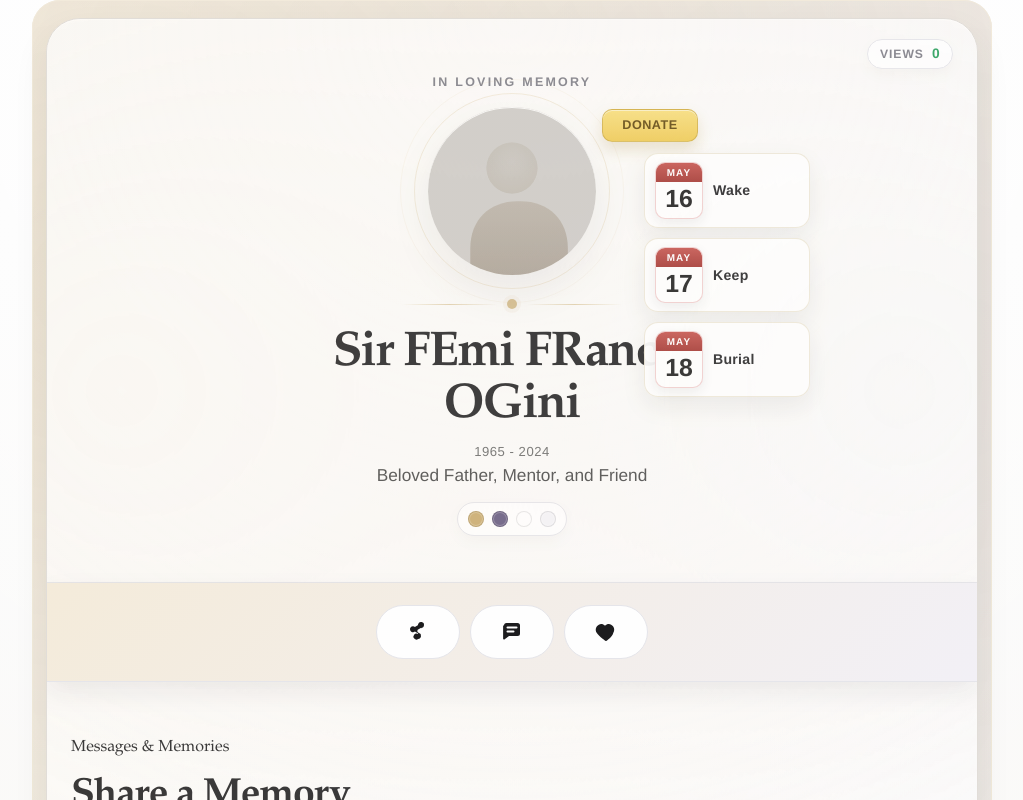
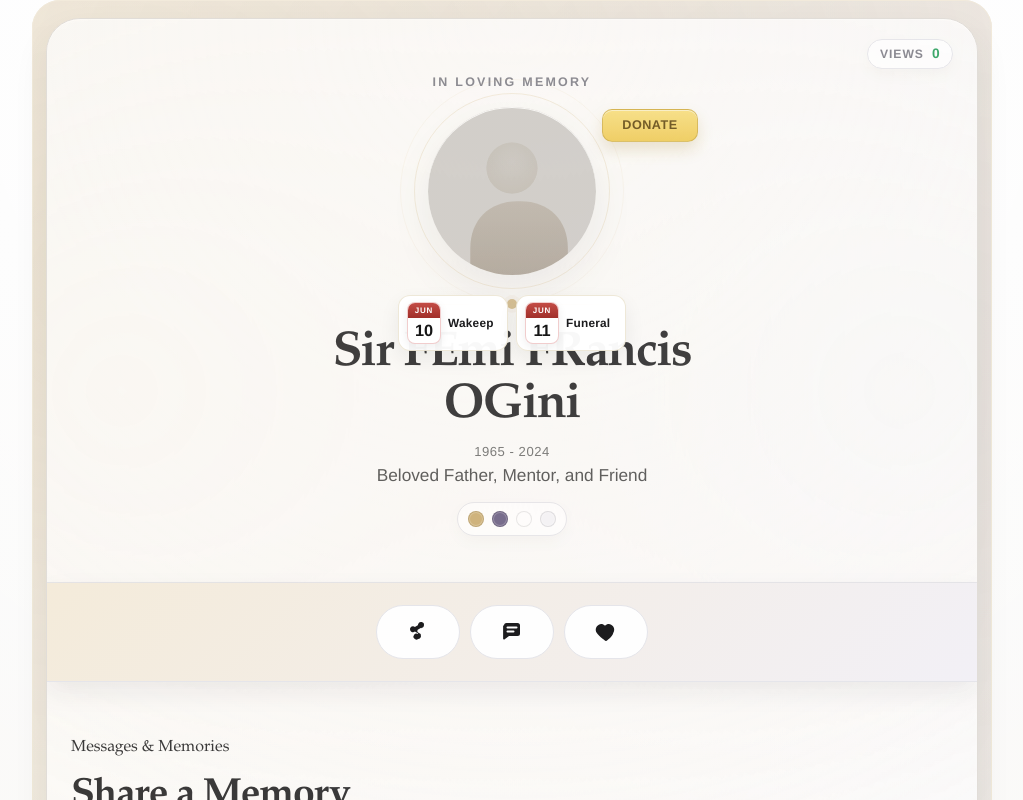
Before and after one commit to francis-dotcom/biotribute, a Next.js app: page /SirFemiOgini in a window 1280 px wide. Shown: the top 800 px of the page, without its empty margins (128-1151 px from the left). Built offline with nearby package versions, Linux system fonts and the light colour scheme; no server answers.

Commit message:
code: 2 file(s)

```diff
--- a/src/app/[slug]/page.tsx
+++ b/src/app/[slug]/page.tsx
@@ -27,9 +27,8 @@ type PageProps = {
 };
 
 const heroServiceCards = [
-  { label: "Wake", month: "MAY", day: "16" },
-  { label: "Keep", month: "MAY", day: "17" },
-  { label: "Burial", month: "MAY", day: "18" },
+  { label: "Wakeep", month: "JUN", day: "10" },
+  { label: "Funeral", month: "JUN", day: "11" },
 ] as const;
 
 export const dynamic = "force-dynamic";
--- a/src/app/globals.css
+++ b/src/app/globals.css
@@ -533,56 +533,61 @@ textarea {
 
 .hero-service-panel {
   position: absolute;
-  top: 46px;
-  right: -214px;
-  display: grid;
-  gap: 10px;
-  width: 166px;
+  top: 188px;
+  left: 50%;
+  transform: translateX(-50%);
+  display: flex;
+  align-items: stretch;
+  justify-content: center;
+  gap: 8px;
+  width: max-content;
+  z-index: 1;
 }
 
 .hero-service-card {
   display: flex;
   align-items: center;
-  gap: 10px;
-  padding: 8px 10px;
+  gap: 7px;
+  min-width: 110px;
+  padding: 6px 8px;
   border: 1px solid rgba(149, 111, 17, 0.16);
-  border-radius: 14px;
-  background: rgba(255, 255, 255, 0.95);
-  box-shadow: 0 10px 24px rgba(28, 28, 30, 0.08);
+  border-radius: 12px;
+  background: rgba(255, 255, 255, 0.97);
+  box-shadow: 0 8px 20px rgba(28, 28, 30, 0.07);
 }
 
 .hero-service-calendar {
-  width: 48px;
-  border-radius: 10px;
+  width: 34px;
+  border-radius: 8px;
   overflow: hidden;
   border: 1px solid rgba(190, 31, 31, 0.22);
   background: #fff;
-  box-shadow: 0 4px 12px rgba(28, 28, 30, 0.08);
+  box-shadow: 0 3px 10px rgba(28, 28, 30, 0.07);
   flex: 0 0 auto;
 }
 
 .hero-service-calendar-top {
   display: block;
-  padding: 5px 6px 4px;
+  padding: 4px 4px 3px;
   background: linear-gradient(180deg, #c34c46 0%, #a12f2a 100%);
   color: #fff;
-  font: 800 0.62rem/1 var(--font-sans);
-  letter-spacing: 0.12em;
+  font: 800 0.5rem/1 var(--font-sans);
+  letter-spacing: 0.1em;
   text-align: center;
 }
 
 .hero-service-calendar-day {
   display: block;
-  padding: 5px 4px 6px;
+  padding: 4px 3px 5px;
   color: #161616;
-  font: 800 1.55rem/1 var(--font-sans);
+  font: 800 1.02rem/1 var(--font-sans);
   text-align: center;
 }
 
 .hero-service-copy strong {
   display: block;
   color: var(--text);
-  font: 700 0.88rem/1.2 var(--font-sans);
+  font: 700 0.74rem/1.1 var(--font-sans);
   letter-spacing: 0.02em;
 }
 
@@ -3208,18 +3213,16 @@ textarea {
 
   .hero-service-panel {
     position: static;
-    width: min(260px, calc(100vw - 48px));
+    width: fit-content;
     margin: 62px auto 0;
-    grid-template-columns: repeat(3, minmax(0, 1fr));
+    transform: none;
+    justify-content: center;
+    flex-wrap: wrap;
     gap: 8px;
   }
 
   .hero-service-card {
-    display: grid;
-    justify-items: center;
-    gap: 6px;
-    padding: 8px 6px 10px;
-    text-align: center;
+    min-width: 104px;
   }
 
   .hero-service-copy strong {
```
